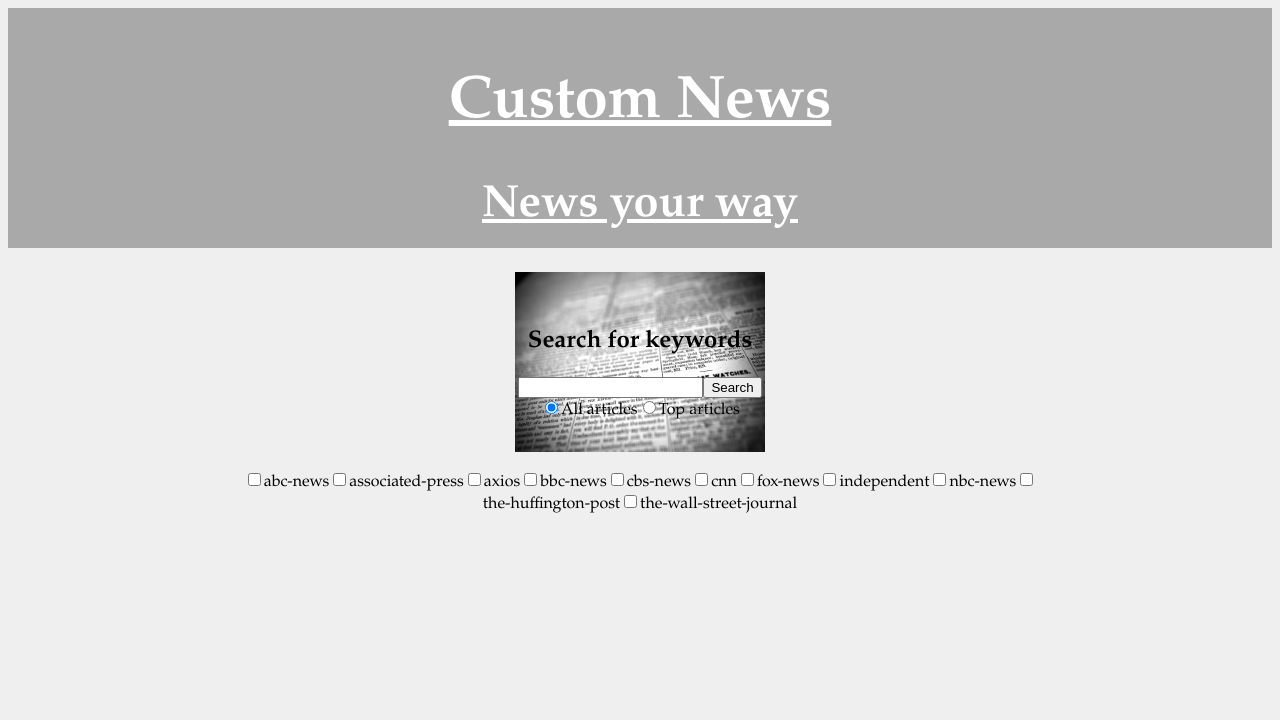
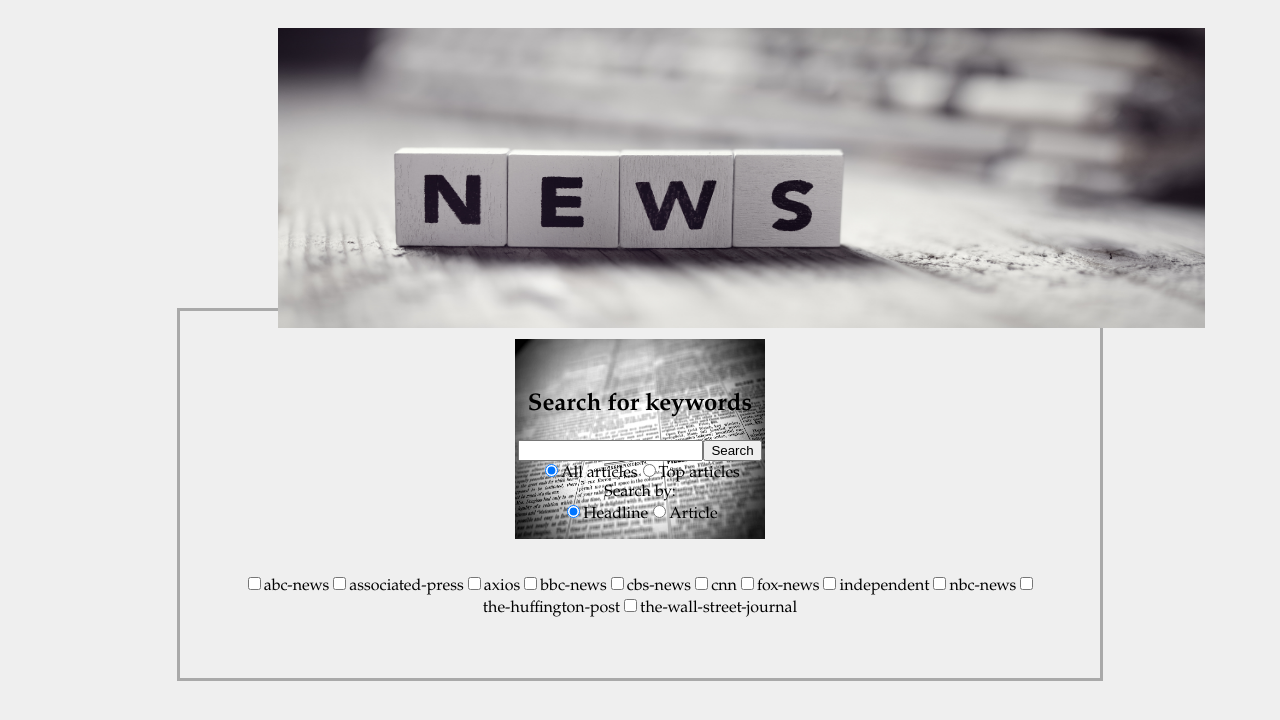
Before and after one commit to jameshallam93/newsSagas, a React (Create React App) app in the folder news/: page / in a window 1280 px wide. Shown: the top 720 px of the page. Built offline with nearby package versions, Linux system fonts and the light colour scheme; no server answers.

Commit message:
further filtering

```diff
--- a/news/src/Components/Header.js
+++ b/news/src/Components/Header.js
@@ -1,19 +1,16 @@
 import React from "react"
-
+import banner from "../newsbanner.png"
 import logo from "../logo.jpg"
 
 const Header = () => {
-    return (
-        <div className="header">
-            <div className="header-content">
-                <h1>Custom News</h1>
-                <h2>News your way</h2>
-                <div className="logo">
+    return(
+        <div className = "header">
+        <img src = {banner} style = {{width:927,height:300}}></img>
+        <div className="logo">
                     <img src={logo}
-                        style={{ width: 250, height: 180 }}
+                        style={{ width: 250, height: 200 }}
                         alt="logo" />
                 </div>
-            </div>
         </div>
     )
 }
--- a/news/src/Components/SearchBar.js
+++ b/news/src/Components/SearchBar.js
@@ -3,6 +3,7 @@ import { useDispatch, useSelector } from "react-redux"
 import { GET_NEWS } from "../Redux/actions"
 import SourceFilter from "./SourceFilter"
 import ScopeFilter from "./ScopeFilter"
+import SearchTypeFilter from "./SearchTypeFilter"
 
 const SearchBar = () =>{
 
@@ -15,10 +16,23 @@ const SearchBar = () =>{
     const sources = useSelector(state =>{
         return state.sources.sources
     })
+    const searchType = useSelector(state =>{
+        return state.sources.searchType
+    })
+
+    const generateSearchParameters = () =>{
+        return ({
+            searchTerms,
+            scope,
+            sources,
+            searchType
+        })
+    }
 
     const handleSearch = async () => {
         try {
-            dispatch(GET_NEWS(searchTerms, scope, sources))
+            const searchParameters = generateSearchParameters()
+            dispatch(GET_NEWS(searchParameters))
         } catch (e) {
             console.log(e)
         }
@@ -29,8 +43,10 @@ const SearchBar = () =>{
         <input type="text" value={searchTerms} onChange={(event) => { setSearchTerms(event.target.value) }}></input>
         <button onClick={handleSearch}>Search</button>
         <ScopeFilter />
+        <SearchTypeFilter />
         <div style = {{height:50}}/>
         <SourceFilter/>
+
     </div>
     )
 }
--- /dev/null
+++ b/news/src/Components/SearchTypeFilter.js
@@ -0,0 +1,42 @@
+import React from "react"
+import { useDispatch, useSelector } from "react-redux"
+import { CHANGE_SEARCH_TYPE } from "../Redux/actions"
+
+const SearchTypeFilter = () =>{
+
+    const searchType = useSelector(state =>{
+        return state.sources.searchType
+    })
+
+    const dispatch = useDispatch()
+    const handleSearchTypeChange = () =>{
+        dispatch(CHANGE_SEARCH_TYPE())
+    }
+
+    return(
+        <div className = "headline-or-article">
+        Search by:
+            <form>
+                <label>
+                    <input type = "radio"
+                    value = "headline"
+                    name = "headline"
+                    onChange = {handleSearchTypeChange}
+                    checked = {searchType === "headline"}
+                    />
+                Headline
+                </label>
+                <label>
+                    <input type = "radio"
+                    value = "article"
+                    name = "article"
+                    onChange = {handleSearchTypeChange}
+                    checked = {searchType === "article"}
+                    />
+                Article
+                </label>
+            </form>
+    </div>
+    )
+}
+export default SearchTypeFilter
--- a/news/src/Redux/actions.js
+++ b/news/src/Redux/actions.js
@@ -1,12 +1,10 @@
 
 
-export const GET_NEWS = (searchTerms, scope, sources) => {
+export const GET_NEWS = (searchParameters) => {
     return ({
         type: "GET_NEWS",
         payload: {
-            searchTerms,
-            scope,
-            sources
+            searchParameters
         }
     })
 }
@@ -42,3 +40,9 @@ export const CHANGE_SCOPE = () =>{
         type:"CHANGE_SCOPE"
     })
 }
+
+export const CHANGE_SEARCH_TYPE = () =>{
+    return ({
+        type:"CHANGE_SEARCH_TYPE"
+    })
+}
--- a/news/src/Redux/reducers.js
+++ b/news/src/Redux/reducers.js
@@ -26,7 +26,8 @@ const newsReducer = (state = initialNewsState, action) => {
 
 const initialSourceState = {
     sources:[],
-    scope:"everything"
+    scope:"everything",
+    searchType: "headline"
 }
 
 const sourceReducer = (state = initialSourceState, action) =>{
@@ -51,6 +52,14 @@ const sourceReducer = (state = initialSourceState, action) =>{
                 ...state,
                 scope:newScope
             }
+        case "CHANGE_SEARCH_TYPE":
+            const newSearchType = state.searchType === "headline" ?
+                "article" :
+                "headline"
+            return ({
+                ...state,
+                searchType: newSearchType
+            })
         default:
             return state
     }
--- a/news/src/Redux/sagas.js
+++ b/news/src/Redux/sagas.js
@@ -2,7 +2,7 @@ import { put, takeLatest, all, call } from "redux-saga/effects"
 import newsRequests from "../controllers/news"
 
 function* fetchNews(action) {
-    const news = yield call(newsRequests.getNews, action.payload.searchTerms, action.payload.scope, action.payload.sources)
+    const news = yield call(newsRequests.getNews, action.payload.searchParameters)
     yield put({ type: "NEWS_RECEIVED", payload: news })
 }
 
--- a/news/src/controllers/getScopeModifier.js
+++ b/news/src/controllers/getScopeModifier.js
@@ -1,6 +1,6 @@
 export const getScopeModifier = (scope) =>{
     if (scope === "everything")
-        { return "everything?q="
+        { return "everything"
     }
-    return "top-headlines?q="
+    return "top-headlines"
 }
--- a/news/src/controllers/news.js
+++ b/news/src/controllers/news.js
@@ -5,21 +5,30 @@ const baseUrl = `https://newsapi.org/v2/`
 const KEY = process.env.REACT_APP_API_KEY
 
 
+const getSourceModifier = sources =>{
+    let baseString = `&sources=`
+    sources.forEach(source=>{
+        baseString = `${baseString}${source},`
+    })
+    return baseString
+}
+
+const getSearchTypeModifier = (searchType) =>{
+    const modifier = searchType === "article" ?
+        "?q=" :
+        "?qInTitle="
+    return modifier
+}
+
 const newsRequests = {
-    async getNews(searchTerms, scope, sources) {
-        console.log(sources)
+    async getNews(searchParameters) {
+        const {searchTerms, scope, sources, searchType} = searchParameters
+
         const scopeModifier = getScopeModifier(scope)
+        const sourceString = getSourceModifier(sources)
+        const searchTypeModifier = getSearchTypeModifier(searchType)
 
-        const sourceModifier = sources =>{
-            let baseString = `&sources=`
-            sources.forEach(source=>{
-                baseString = `${baseString}${source},`
-            })
-            console.log(baseString)
-            return baseString
-        }
-        const sourceString = sourceModifier(sources)
-        const request = `${baseUrl}${scopeModifier}${searchTerms}${sourceString}&apiKey=${KEY}`
+        const request = `${baseUrl}${scopeModifier}${searchTypeModifier}${searchTerms}${sourceString}&apiKey=${KEY}`
 
         const response = await axios.get(request)
         return (response.data)
--- a/news/src/style.css
+++ b/news/src/style.css
@@ -4,15 +4,18 @@ body {
     font-family:garamond;
 }
 .header {
-    height:200px;
+    height:260px;
+    margin-left:250px;
+    margin-right:250px;
     padding: 20px;
     text-align: center;
-    background: #A9A9A9;
     color: white;
     font-size: 30px;
     text-decoration: underline;
 }
 .news {
+    border-style: solid;
+    border-color:#A9A9A9;
     background-color:#EFEFEF;
     padding:60px;
     max-width:800px;
```
Also changed, not shown: news/src/newsbanner.png (added).
